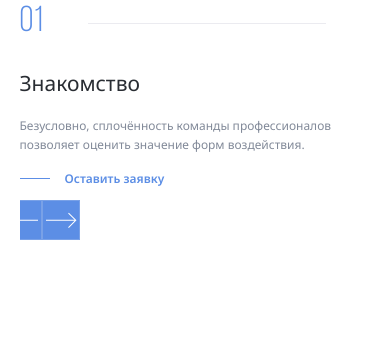
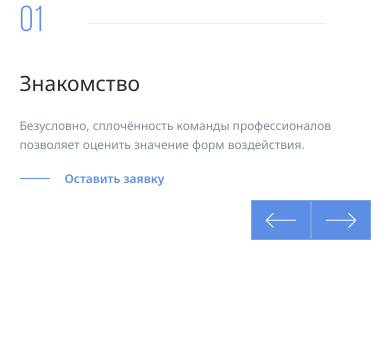
Before and after one commit to dmitrybratishkin/aliance-production, a PHP site: page / in a window 390 px wide. Shown: the part 880-1233 px from the top of the page. Run offline with PHP 8.4, Linux system fonts and the light colour scheme.

Commit message:
fix: css

```diff
--- a/css/style.css
+++ b/css/style.css
@@ -185,7 +185,7 @@ body {
 }
 .steps-buttons {
     display: none;
-    width: 60px;
+    height: 40px;
     justify-content: flex-end;
 }
 .slider-button-next, .slider-button-prev {
@@ -321,7 +321,6 @@ body {
     }
     .steps-buttons {
         display: flex;
-        height: 40px;
     }
     .steps-button-next, .steps-button-prev {
         width: 60px;
```
